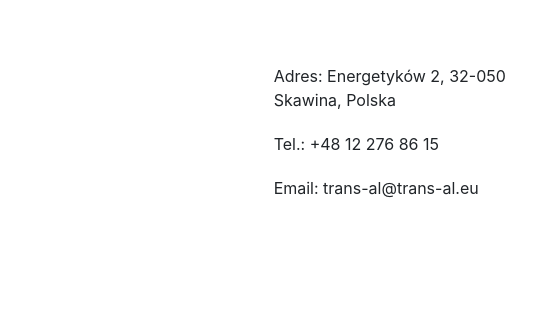
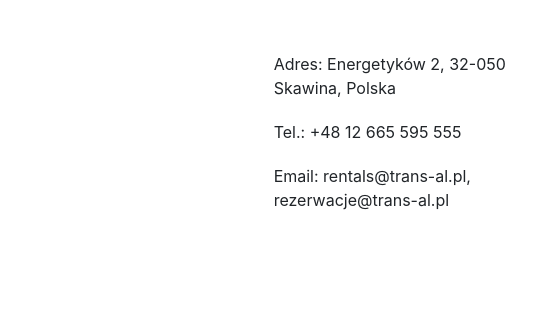
Before and after one commit to konradbukanski/trans-al, a plain HTML site: page podstrony/Samochody/cars.html in a window 1280 px wide. Shown: the part 8170-8490 px from the top of the page, 0-559 px from the left. Drawn offline with nearby package versions, Linux system fonts and the light colour scheme.

Commit message:
email up

```diff
--- a/podstrony/Samochody/cars.html
+++ b/podstrony/Samochody/cars.html
@@ -214,10 +214,17 @@
         <h2>Kontakt</h2>
         <div>
           <p>Adres: Energetyków 2, 32-050 Skawina, Polska</p>
-          <p>Tel.: +48 12 276 86 15</p>
-          <p>Email: trans-al@trans-al.eu</p>
+          <p>Tel.: +48 12 665 595 555</p>
+          <p>Email: rentals@trans-al.pl, rezerwacje@trans-al.pl</p>
         </div>
-        <iframe src="https://www.google.com/maps/embed?pb=!1m14!1m8!1m3!1d2964.614366922924!2d19.809563824076942!3d49.974194122972904!3m2!1i1024!2i768!4f13.1!3m3!1m2!1s0x0%3A0x4cab2a18bccfa92b!2zRi5ILlUuIFRyYW5zLUFsIFBhd2XFgiBLc2nEhcW8ZWs!5e0!3m2!1spl!2spl!4v1560335065861!5m2!1spl!2spl" width="600" height="450" frameborder="0" style="border:0" allowfullscreen></iframe>
+        <iframe
+          src="https://www.google.com/maps/embed?pb=!1m14!1m8!1m3!1d2964.614366922924!2d19.809563824076942!3d49.974194122972904!3m2!1i1024!2i768!4f13.1!3m3!1m2!1s0x0%3A0x4cab2a18bccfa92b!2zRi5ILlUuIFRyYW5zLUFsIFBhd2XFgiBLc2nEhcW8ZWs!5e0!3m2!1spl!2spl!4v1560335065861!5m2!1spl!2spl"
+          width="600"
+          height="450"
+          frameborder="0"
+          style="border:0"
+          allowfullscreen
+        ></iframe>
       </div>
     </section>
     <footer>
```
Also changed, not shown: index.html (+1 -2 lines).
